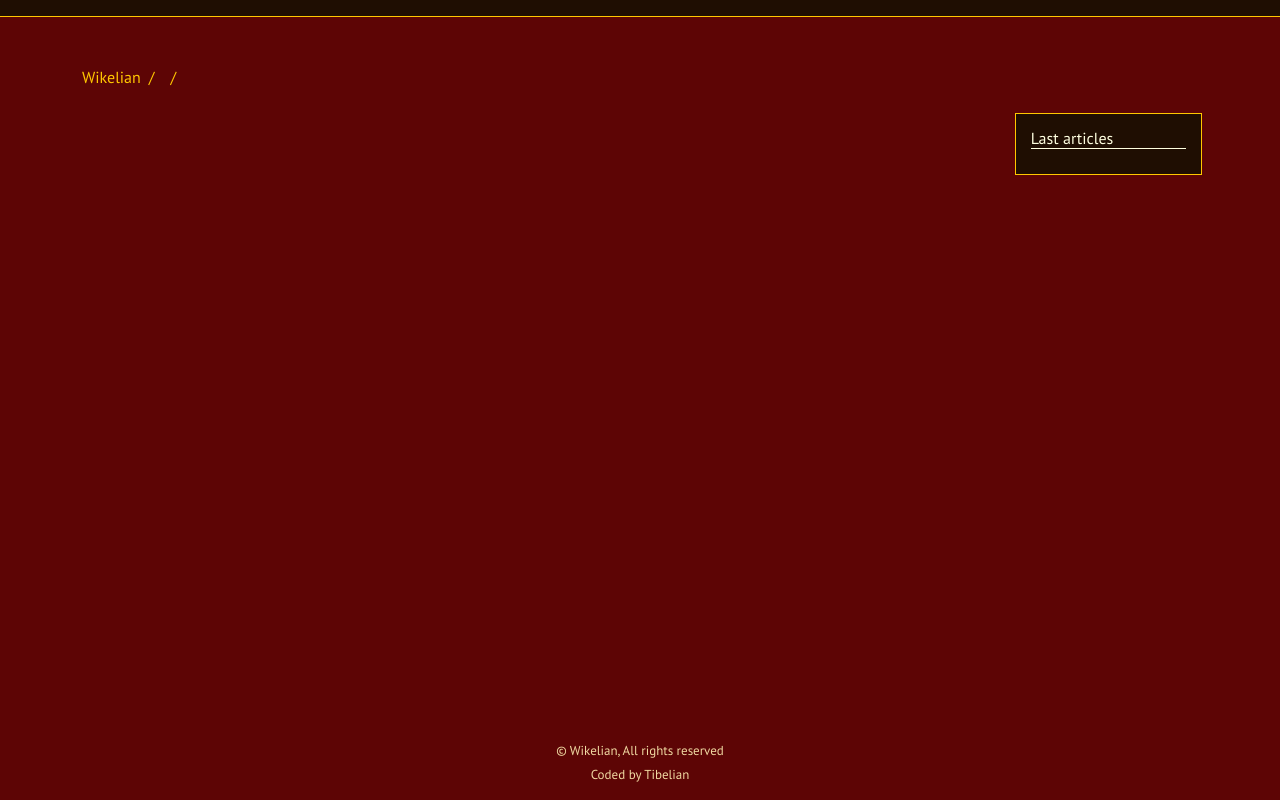
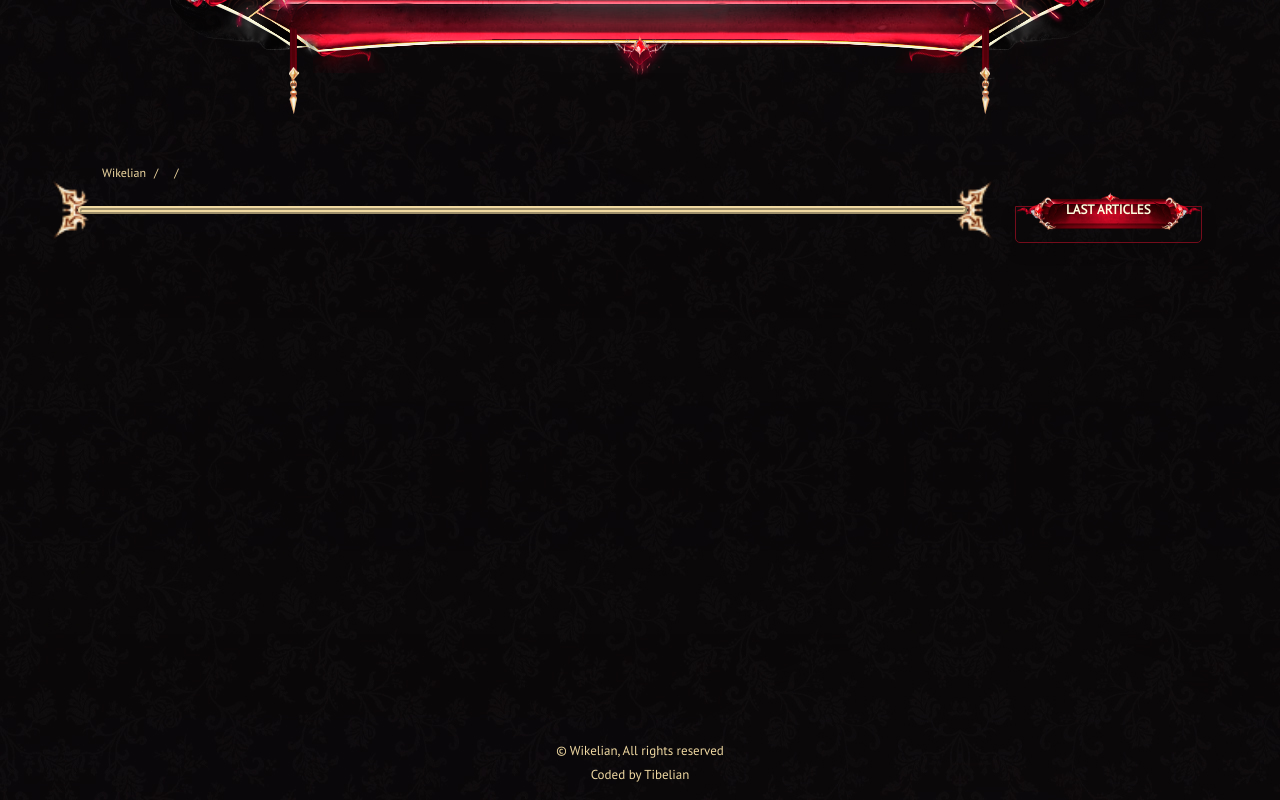
Before and after one commit to Tibelian/wikelian, a Symfony app: template templates/post/index.html.twig in a window 1280 px wide. Run offline with Twig, Linux system fonts and the light colour scheme; the template is opened without the code that fills it, so the values that code supplies are empty; some libraries are stand-ins or nearby versions.

Commit message:
erubin theme

```diff
--- a/public/media/css/custom.css
+++ b/public/media/css/custom.css
@@ -9,6 +9,11 @@
     --yellow: #f0d9a2;
     --white: #FFFFE0;
     --darkred: #1f0e02;
+
+    --er-red: #750c1b;
+    --er-bg: #110b0d;
+    --er-bg-light: #171214;
+    --er-text-dark: #8a777d;
 }
 .bg-primary {
     background-color: var(--bs-primary) !important;
@@ -28,12 +33,13 @@ body {
     display: flex;
     flex-direction: column;
     font-family: PTSans, 'Trebuchet MS', 'Helvetica Neue', 'Nimbus Sans', 'Helvetica', 'Arial',sans-serif;
-    background-color: var(--red);
+    background-color: #000;
+    background-image: url('../img/main-bg.jpg');
 }
 @font-face {
     font-family: PTSans;
-    src: url('/media/fonts/PTSans-Regular.ttf');
-  }
+    src: url('../fonts/PTSans-Regular.ttf');
+}
 
 footer {
     margin-top: auto;
@@ -52,6 +58,7 @@ h1,.h1 {
 }
 h2,.h2 {
     font-size: 24px;
+    color: var(--yellow);
 }
 h3,.h3 {
     font-size: 18px;
@@ -63,13 +70,16 @@ CATEGORIES
 */
 .masonry-item { width: 33.333%; }
 @media screen and (min-width: 992px) {
-  .masonry-item {width: 20%; }
+  .masonry-item { width: 20%; }
 }
-@media screen and (max-width: 468px) {
-  .masonry-item {width: 50%; }
+@media screen and (max-width: 992px) {
+  .masonry-item { width: 33.33%; }
+}
+@media screen and (max-width: 768px) {
+  .masonry-item { width: 50%; font-size: 13px !important; }
 }
 @media screen and (max-width: 320px) {
-  .masonry-item {width: 100%; }
+  .masonry-item { width: 100%; font-size: 14 !important; }
 }
 
 /*
@@ -90,20 +100,27 @@ BOOTSTRAP MODIFICATIONS
     text-overflow: ellipsis;
     padding-bottom: 0 !important;
 }
+.breadcrumb {
+    margin-left: 20px;
+}
 .breadcrumb li {
-    color: var(--yellow) !important;
+    color: var(--white) !important;
+    font-size: 12px;
 }
 .breadcrumb li::before {
-    color: var(--gold) !important;
+    color: var(--yellow) !important;
 }
 .breadcrumb li a {
     text-decoration: none;
-    color: var(--gold);
+    color: var(--yellow);
 }
 
 /*
 DETAILS
 */
+.wk_post_info {
+    overflow-x: hidden;
+}
 ul ul li {
     font-size: 13px;
 }
@@ -150,86 +167,84 @@ img.title {
     object-fit: contain;
     float: right;
 }
+img.er-img {
+    width: 20px;
+    max-height: 20px;
+    object-fit: contain;
+}
 
 
 /*
 NAVBAR
 */
 nav.navbar {
-    background-color: var(--darkred) !important;
+    background-image: url('../img/nav-bg.png');
+    background-position: top center;
+    background-repeat: no-repeat;
+    min-height: 116px;
+    text-align: center;
     color: var(--yellow);
-    border-bottom: 1px solid var(--gold);
+    display: flex;
+    align-items: flex-start;
+    justify-content: center;
+    padding: 4px;
+}
+nav.navbar .container {
+    max-width: 650px;
 }
 nav.navbar a {
-    color: var(--yellow) !important;
+    color: var(--white) !important;
+    text-transform: uppercase;
+    font-weight: bold;
 }
 nav.navbar a:hover {
-    color: var(--gold) !important;
-}
-
-
-/*
-POST PAGE
-*/
-article h1 {
-    border-bottom: 2px solid var(--red);
-    padding-top: 20px !important;
-    margin: 0 20px !important;
-    color: var(--red);
-}
-.post-content {
-    border: 1px solid var(--red);
-    background-color: var(--yellow);
-}
-.post-content ul li {
-    background-color: var(--white);
-}
-.wk_post_article ul li {
-    background-color: transparent !important;
-}
-.wk_post_article ul {
-    background-color: transparent !important;
-    padding: 10px;
-    padding-left: 30px;
-    margin: 5px 0 20px 0;
-}
-.wk_post_article ol ul {
-    padding: 0 !important;
-    padding-left: 20px !important;
-}
-.wk_post_article .wk_post_desc {
-    width: 100% !important;
+    color: #fff !important;
 }
 
 
 /*
 POST ASIDE
 */
-aside .aside-content {
-    border: 1px solid var(--gold);
-    border-bottom: 0;
-    border-top: 0;
-    padding: 15px;
-}
-aside .aside-content:last-child {
-    border-bottom: 1px solid var(--gold);
-}
-aside .aside-content:first-child {
-    border-top: 1px solid var(--gold);
+.aside-content {
+    border: 1px solid var(--er-red);
+    border-radius: 0 0 5px 5px;
+    margin-bottom: 60px;
+    padding-bottom: 5px;
 }
 .aside-content h2 {
-    border-bottom: 1px solid var(--white);
-    color: var(--white) !important;
-    padding: 0 !important;
-    margin-bottom: 10px !important;
-    font-size: 16px;
+    color: var(--white);
+    background-image: url('../img/small-button.png');
+    background-size: 100%;
+    background-position: 50% 100%;
+    background-repeat: no-repeat;
+
+    width: 100%;
+    max-width: 230px;
+    margin: 0 auto;
+    min-height: 40px;
+    margin-bottom: -10px !important;
+    position: relative;
+    top: -17px;
+
+    text-align: center;
+    font-size: 13px;
+    text-transform: uppercase;
+    font-weight: bold;
+    display: flex;
+    align-items: center;
+    justify-content: center;
 }
-.aside-content, .aside-content .list-group a {
-    background-color: var(--darkred);
+.aside-content .list-group .list-group-item {
+    background-color: var(--er-bg);
     color: var(--yellow);
 }
-.aside-content .list-group a:hover {
-    color: var(--gold) !important;
+.aside-content .list-group .list-group-item:hover {
+    color: var(--white);
+}
+@media (max-width: 992px) {
+    aside {
+        margin-top: 40px !important;
+    }
 }
 
 
@@ -240,7 +255,7 @@ ITEM UPGRADES
     width: 20%;
 }
 .item-upgrade .item {
-    background-color: var(--darkred) !important;
+    background-color: rgba(0,0,0,.7) !important;
 }
 @media (max-width: 968px) {
     .item-upgrade {
@@ -289,45 +304,194 @@ ITEM UPGRADES
 /*
 WELCOME PAGE
 */
-.wk_popular h2, .wk_categories h2 {
-    color: var(--gold);
-}
 .wk_popular .btn {
-    background-color: var(--darkred);
-    color: var(--yellow);
+    background-color: var(--er-bg);
+    display: flex;
+    flex-direction: column-reverse;
+    align-items: center;
+    justify-content: center;
+    border: 1px solid var(--er-red);
+    border-radius: 0 0 5px 5px;
+    padding: 0;
 }
 .wk_popular .btn:hover {
+    filter: brightness(1.5);
+}
+.wk_popular .btn h3 {
+    color: var(--white);
+    background-image: url('../img/small-button.png');
+    background-size: 100%;
+    background-position: 50% 100%;
+    background-repeat: no-repeat;
+    width: 100%;
+
+    position: relative;
+    top: -10px;
+
+    text-align: center;
+    font-size: 12px;
+    text-transform: uppercase;
+    font-weight: bold;
+}
+.wk_popular img {
+    margin: 7px 0 14px 0;
+    height: 60px;
+}
+@media screen and (max-width: 320px) {
+    .wk_popular .btn h3 {
+        font-weight: normal;
+        font-size: 12px !important;
+        padding: 0 25px !important;
+        line-height: 24px;
+        height: 24px;
+        width: 100%;
+        white-space: nowrap;
+        overflow: hidden;
+        text-overflow: ellipsis;
+    }
+}
+
+.wk_categories .wk_category {
+    color: var(--yellow);
+    background-color: var(--er-bg);
+    border: 1px solid var(--er-red);
+    border-radius: 5px;
+    padding-bottom: 5px;
+    margin-bottom: 10px;
+    box-shadow: var(--bs-shadow);
+}
+.wk_categories .wk_category h3 {
+    background-image: url('../img/big-button.png');
+    background-size: 85%;
+    background-position: center;
+    background-repeat: no-repeat;
+    width: 100%;
+
+    position: relative;
+    top: -12px;
+
+    color: var(--white);
+    text-align: center;
+    font-size: 13px;
+    text-transform: uppercase;
+    font-weight: bold;
+}
+.wk_categories .wk_category .list-group .list-group-item .badge {
+    float: right;
+    padding: 5px 15px;
+    background-color: var(--er-bg-light);
+    color: var(--er-text-dark);
+}
+.wk_categories .wk_category .list-group .list-group-item {
+    color: var(--yellow);
+    background-color: var(--er-bg);
+}
+.wk_categories .wk_category .list-group .list-group-item:hover {
     color: var(--white);
 }
-.wk_category h3 {
-    background-color: var(--darkred);
+
+
+/*
+CATEGORY / POST PAGE
+*/
+.wk_category_page, article .post-content {
+    background-image: url('../img/papirus2.png');
+    background-repeat: repeat-y;
+    background-size: calc(100% + 10px);
+    background-position: center;
+
+    background-color: var(--white);
+    color: var(--er-bg);
+    position: relative;
+    border: 4px ridge var(--yellow);
+    border-radius: 5px;
+}
+.wk_category_page h1, article .post-content h1 {
+    background-image: url('../img/header-news.png');
+    background-repeat: no-repeat;
+    background-size: 350px;
+    background-position: calc(50% + 20px) center;
+
+    position: relative;
+    top: -45px;
+    width: 100%;
+    min-height: 80px;
+    padding: 30px;
+
+    text-transform: uppercase;
+    font-size: 20px;
+    font-weight: bold;
     color: var(--white);
     text-align: center;
+    margin-bottom: -40px;
 }
-.wk_category .list-group .list-group-item  {
-    background-color: var(--yellow);
-    color: var(--darkred);
+article .post-content h1 {
+    top: -30px;
 }
-.wk_category .list-group .list-group-item:hover  {
-    filter: brightness(.95);
+.wk_category_page h2 {
+    color: var(--er-bg);
 }
-.wk_category .badge {
-    background-color: var(--red);
-    color: var(--white);
+@media (min-width: 998px) {
+    .wk_category_page::before, article .post-content::before {
+        content: '';
+        position: absolute;
+        top: -30px;
+        left: -31px;
+        bottom: 0;
+        right: -31px;
+        background-image: url('../img/corners-top.png');
+        background-position: top;
+        background-size: 100%;
+        background-repeat: no-repeat;
+        z-index: -1;
+    }
+    .wk_category_page::after, article .post-content::after {
+        content: '';
+        position: absolute;
+        bottom: -30px;
+        left: -31px;
+        top: 0;
+        right: -31px;
+        background-image: url('../img/corners-bottom.png');
+        background-position: bottom;
+        background-size: 100%;
+        background-repeat: no-repeat;
+        z-index: -1;
+    }
 }
-.wk_category_page {
-    background-color: var(--yellow);
-    border: 1px solid var(--red);
+article .post-content .list-group, article .post-content .list-group .list-group-item {
+    background-color: transparent !important;
+}
+article .post-content, article .post-content h2 {
+    color: var(--er-bg);
+}
+.wk_category_page_item .badge {
+    color: var(--er-bg-light);
+    background-color: rgba(0,0,0,.2);
 }
 .wk_category_page_item {
-    background-color: var(--white);
+    border: 1px solid rgba(0,0,0,.2);
 }
-.wk_category_page_item .badge {
-    background-color: var(--red);
-    color: var(--white);
-    font-size: 14px !important;
+.wk_category_page_item h2 {
+    color: var(--er-bg);
 }
-.wk_category_page h1 {
-    color: var(--red);
-    border-bottom: 2px solid var(--red);
+.wk_category_page_item h2:hover, a.wk_category_page_item:hover h2 {
+    color: var(--er-red);
 }
+
+
+/*
+SCROLL BAR
+*/
+::-webkit-scrollbar {
+    width: 7px;
+    height: 7px;
+    background-color: black;
+}
+::-webkit-scrollbar-thumb {
+    background-color: var(--er-red);
+    background-size: 100% 300%;
+    border-radius: 0px;
+    -webkit-transition: .3s;
+    transition: .3s;
+}
--- a/templates/_partials/menu.html.twig
+++ b/templates/_partials/menu.html.twig
@@ -1,12 +1,8 @@
 
-<nav class="navbar navbar-expand-lg navbar-dark">
+<nav class="navbar navbar-dark">
     <div class="container">
 
-        <button class="navbar-toggler" type="button" data-bs-toggle="collapse" data-bs-target="#navbarText" aria-controls="navbarText" aria-expanded="false" aria-label="Toggle navigation">
-            <span class="navbar-toggler-icon"></span>
-        </button>
-
-        <div class="collapse navbar-collapse" id="navbarText">
+        <div id="navbarText">
 
             <ul class="navbar-nav me-auto mb-2 mb-lg-0">
                 {% for option in menu.findOptionsByLeftPos %}
--- a/templates/homepage/index.html.twig
+++ b/templates/homepage/index.html.twig
@@ -11,8 +11,8 @@
         </div>
 
         {% for post in popularPosts %}
-            <div class="col-6 col-sm-4 col-md-3 col-lg-2 py-2">
-                <a href="{{ path('post', {'slug':post.slug}) }}" class="btn w-100 h-100">
+            <div class="col-6 col-sm-4 col-md-3 col-lg-2 py-3">
+                <a href="{{ path('post', {'slug':post.slug}) }}" class="btn w-100 h-100 shadow">
                     {% if post.thumbnail %}
                         <img src="/images/uploaded/{{ post.thumbnail }}" height="35" alt="{{ post.slug }}">
                     {% endif %}
@@ -32,7 +32,7 @@
         <div class="d-flex flex-wrap w-100 js-masonry p-0">
         {% for category in categories %}
             <div class="masonry-item p-2">
-                <div class="wk_category">
+                <div class="wk_category shadow">
                     <h3 class="p-2 mb-0">{{ category.name }}</h3>
 
                     {% if category.children|length > 0 %}
--- a/templates/post/article.html.twig
+++ b/templates/post/article.html.twig
@@ -1,8 +1,8 @@
 
 
 <h1>
+    {% include 'post/_partials/_thumbnail.html.twig' with {'class': 'er-img'} %}
     {{ post.title }}
-    {% include 'post/_partials/_thumbnail.html.twig' with {'class': 'title'} %}
 </h1>
 
 <div class="wk_post_article p-3">
--- a/templates/post/index.html.twig
+++ b/templates/post/index.html.twig
@@ -7,7 +7,7 @@
     {% include 'post/_partials/_breadcrumb.html.twig' %}
 
     <section class="row justify-content-between p-2">
-        <article class="col-lg-10 p-0 pe-lg-3 pe-0">
+        <article class="col-lg-10 p-0 pe-lg-5 pe-0">
             <div class="post-content mb-3">
 
                 {% if post.type == 'article' %}
@@ -25,7 +25,7 @@
         <aside class="col-lg-2 p-0">
 
             {% if post.category.posts|length > 1 %}
-            <div class="aside-content">
+            <div class="aside-content shadow">
                 <h2 class="p-2 mb-0">Similar articles</h2>
                 <div class="list-group rounded-0">
                     {% for postCat in post.category.posts %}
@@ -42,7 +42,7 @@
             </div>
             {% endif %}
 
-            <div class="aside-content">
+            <div class="aside-content shadow">
                 <h2 class="p-2 mb-0">Last articles</h2>
                 <div class="list-group rounded-0">
                     {% for lPost in lastPosts %}
```
Also changed, not shown: templates/post/_partials/_drops.html.twig (+4 -4 lines), templates/post/item.html.twig (+4 -4 lines), public/media/img/big-button.png (added), public/media/img/corners-bottom.png (added), public/media/img/corners-top.png (added), public/media/img/header-news.png (added), public/media/img/main-bg.jpg (added), public/media/img/nav-bg.png (added), public/media/img/papirus.png (added), public/media/img/papirus2.png (added), public/media/img/small-button.png (added).
